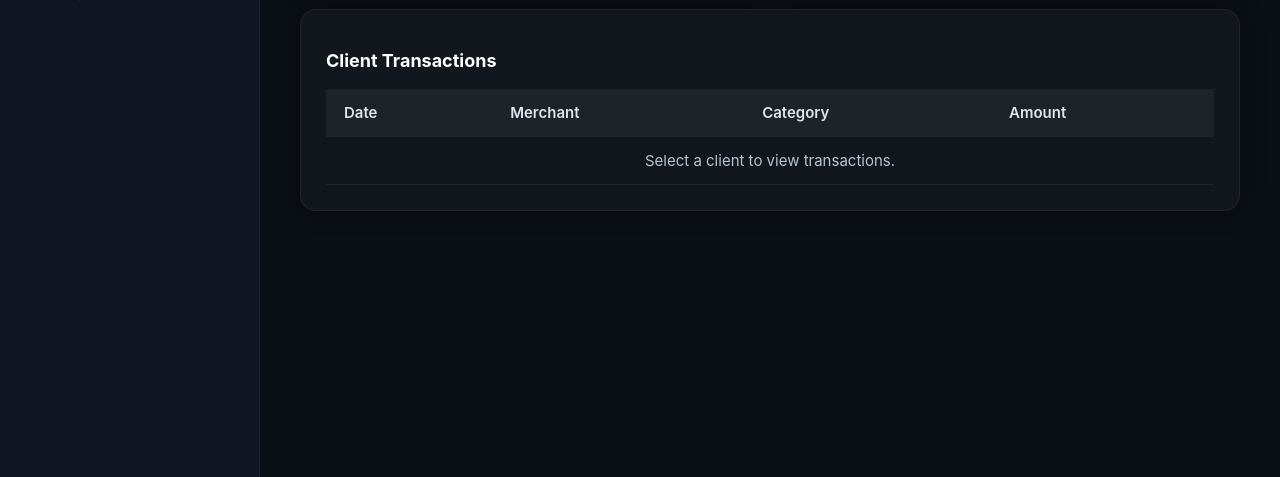
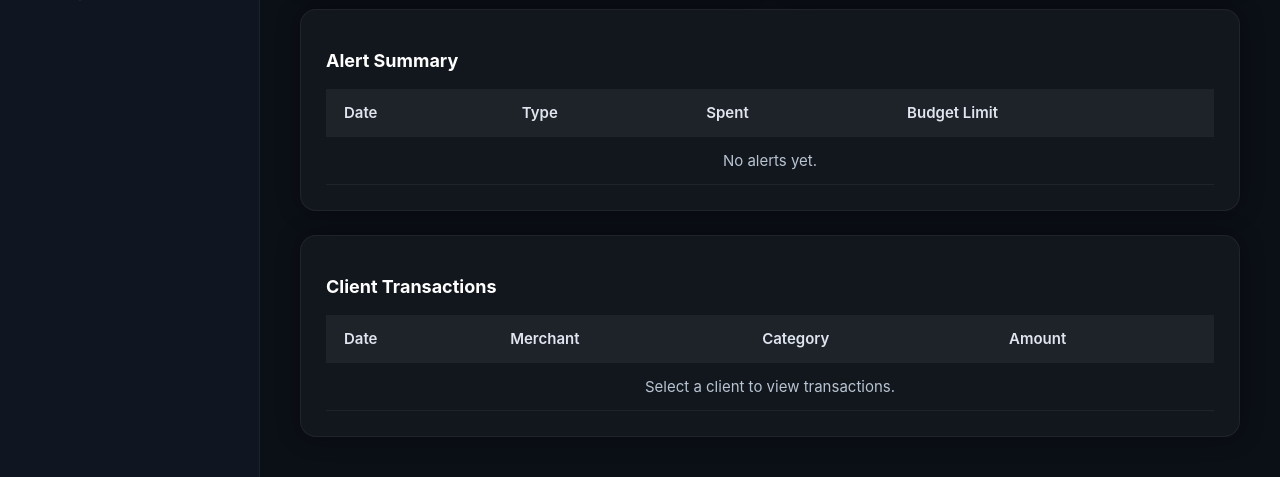
Before and after one commit to G1-F25-COMP231/G1-F25-COMP231, a Flask app: page /advisor_summary in a window 1280 px wide. Shown: the part 458-935 px from the top of the page. Run offline with Flask 3, Linux system fonts and the light colour scheme; the visitor is signed in with stand-in values (Sample User, id 1); parts of the project's set-up code (start-up, migrations or seed data) failed here and were passed over.

Commit message:
Budget Alert for financial Advisor

```diff
--- a/app.py
+++ b/app.py
@@ -333,6 +333,170 @@ def advisor_summary_page():
     if session.get("role") != "Financial Advisor":
         return redirect("/dashboard.html")
     return render_template("advisor_summary.html")
+
+
+@app.route("/api/advisor/check_overspending", methods=["POST"])
+@login_required
+def api_check_overspending():
+    if session.get("role") != "Financial Advisor":
+        return jsonify({"ok": False, "message": "Unauthorized"}), 403
+
+    data = request.get_json() or {}
+    client_link_id = data.get("client_id")
+    time_filter = data.get("time_filter", "month")
+
+    if not client_link_id:
+        return jsonify({"ok": False, "message": "Missing client id"}), 400
+
+    advisor_id = ObjectId(session["user_id"])
+
+    try:
+        link_obj_id = ObjectId(client_link_id)
+    except:
+        return jsonify({"ok": False, "message": "Invalid client id"}), 400
+
+    # Confirm advisor owns this client
+    link = clients_col.find_one({
+        "_id": link_obj_id,
+        "advisor_id": advisor_id
+    })
+
+    if not link:
+        return jsonify({"ok": False, "message": "Client not found"}), 404
+
+    client_user_id = str(link["user_id"])
+
+    # Time filter
+    now = datetime.utcnow().date()
+    if time_filter == "month":
+        cutoff = now - timedelta(days=30)
+    elif time_filter == "quarter":
+        cutoff = now - timedelta(days=90)
+    else:
+        cutoff = now - timedelta(days=365)
+
+    # Fetch Plaid data
+    bank_doc = bank_accounts_col.find_one({"user_id": client_user_id})
+    if not bank_doc:
+        return jsonify({"ok": True, "overspending": False, "reason": "No bank data"})
+
+    txs = bank_doc.get("recent_transactions", [])
+    total_spent = 0.0
+
+    for tx in txs:
+        # parse date
+        d_str = tx.get("date")
+        try:
+            d = datetime.fromisoformat(d_str).date()
+            if d < cutoff:
+                continue
+        except:
+            continue
+
+        amt = float(tx.get("amount", 0))
+        name = tx.get("name", "")
+        cat = tx.get("category", "")
+
+        is_income = _classify_direction(name, cat)
+        if not is_income:
+            total_spent += abs(amt)
+
+    # Spending limit (default = 1000)
+    user_doc = users_col.find_one({"_id": link["user_id"]})
+    spending_limit = float(user_doc.get("spending_limit", DEFAULT_SPENDING_LIMIT))
+
+    overspending = total_spent > spending_limit
+
+    # Store alert if overspending
+    if overspending:
+        db.alerts.insert_one({
+            "client_id": client_user_id,
+            "advisor_id": advisor_id,
+            "timestamp": datetime.utcnow(),
+            "amount_spent": total_spent,
+            "budget_limit": spending_limit,
+            "type": "overspending"
+        })
+
+    return jsonify({
+        "ok": True,
+        "overspending": overspending,
+        "total_spent": round(total_spent, 2),
+        "budget_limit": spending_limit
+    })
+
+
+
+@app.route("/api/advisor/alert_summary/<client_link_id>")
+@login_required
+def api_alert_summary(client_link_id):
+    if session.get("role") != "Financial Advisor":
+        return jsonify({"ok": False, "message": "Unauthorized"}), 403
+
+    advisor_id = ObjectId(session["user_id"])
+
+    try:
+        link_obj = ObjectId(client_link_id)
+    except:
+        return jsonify({"ok": False, "message": "Invalid id"}), 400
+
+    link = clients_col.find_one({"_id": link_obj, "advisor_id": advisor_id})
+    if not link:
+        return jsonify({"ok": False, "message": "Client not found"}), 404
+
+    client_user_id = str(link["user_id"])
+
+    alerts = list(db.alerts.find(
+        {"client_id": client_user_id}
+    ).sort("timestamp", -1))
+
+    formatted = []
+    for a in alerts:
+        formatted.append({
+            "timestamp": a["timestamp"].isoformat(),
+            "type": a.get("type", "overspending"),
+            "spent": a.get("amount_spent", 0),
+            "limit": a.get("budget_limit", 0)
+        })
+
+    return jsonify({"ok": True, "alerts": formatted})
+
+
+
+@app.route("/api/user/update_spending_limit", methods=["POST"])
+@login_required
+def api_update_spending_limit():
+    data = request.get_json(silent=True) or {}
+    new_limit = data.get("limit")
+
+    print("== UPDATE SPENDING LIMIT ==")
+    print("SESSION USER:", session.get("user_id"))
+
+    if new_limit is None:
+        return jsonify({"ok": False, "message": "Limit required"}), 400
+
+    try:
+        new_limit = float(new_limit)
+    except:
+        return jsonify({"ok": False, "message": "Invalid limit value"}), 400
+
+    user_id = session.get("user_id")
+
+    users_col.update_one(
+        {"_id": ObjectId(user_id)},
+        {"$set": {"spending_limit": new_limit}}
+    )
+
+    recalc_spending_flag_for_user(user_id)
+
+    print("LIMIT UPDATED TO:", new_limit)
+
+    return jsonify({
+        "ok": True,
+        "limit": new_limit,
+        "message": "Spending limit updated"
+    })
+
 
 
 from bson import ObjectId, errors as bson_errors  # keep this import
--- a/static/advisor_summary.js
+++ b/static/advisor_summary.js
@@ -22,9 +22,9 @@ function initAdvisorSummary() {
 
   // Load advisor's clients into dropdown
   loadAdvisorClients().then(() => {
-    // If page was opened from "View Summary" link, try to pre-select that client
+    // Pre-select if ?client=<id>
     const params = new URLSearchParams(window.location.search);
-    const clientParam = params.get("client"); // link id (from clients_col)
+    const clientParam = params.get("client");
 
     const clientSelect = document.getElementById("clientSelect");
     if (clientParam && clientSelect) {
@@ -54,7 +54,6 @@ function initAdvisorSummary() {
 
 /**
  * Fill <select id="clientSelect"> with advisor's clients.
- * Expects /api/advisor/clients to return { ok: true, clients: [ { _id, user_id, fullName, email, ... } ] }
  */
 function loadAdvisorClients() {
   const clientSelect = document.getElementById("clientSelect");
@@ -62,10 +61,10 @@ function loadAdvisorClients() {
 
   return fetch("/api/advisor/clients")
     .then((res) => res.json())
-    .then((data) => {
-      const clients = Array.isArray(data) ? data : data.clients || [];
+    .then((clients) => {
+      clients = Array.isArray(clients) ? clients : [];
 
-      if (!Array.isArray(clients) || clients.length === 0) {
+      if (!clients.length) {
         clientSelect.innerHTML =
           '<option value="">No clients available</option>';
         return;
@@ -78,9 +77,7 @@ function loadAdvisorClients() {
         const name = c.full_name || c.fullName || "Unknown";
         const email = c.email || "";
 
-        // value is the client-link id (clients_col _id)
-        opt.value = c._id;
-        // keep user_id in data attribute if we ever want it
+        opt.value = c._id; // client link id
         if (c.user_id) opt.dataset.userId = c.user_id;
 
         opt.textContent = email ? `${name} (${email})` : name;
@@ -94,7 +91,6 @@ function loadAdvisorClients() {
 
 /**
  * Load summary for selected client + time range.
- * If no Plaid data, show "No data available" in both chart cards.
  */
 function reloadSummary() {
   const clientSelect = document.getElementById("clientSelect");
@@ -105,9 +101,12 @@ function reloadSummary() {
     return;
   }
 
-  const clientLinkId = clientSelect.value; // clients_col _id
+  const clientLinkId = clientSelect.value;
   const range = timeFilter ? timeFilter.value : "month";
 
+  // -------------------------
+  // 1) Load main summary data
+  // -------------------------
   fetch(
     `/api/advisor/summary?client=${encodeURIComponent(
       clientLinkId
@@ -115,29 +114,113 @@ function reloadSummary() {
   )
     .then((res) => res.json())
     .then((data) => {
-      // If backend says no data (no Plaid), show the "No data" state
       if (!data || data.ok === false || data.hasData === false) {
         showNoDataState();
-        return;
-      }
-
+      } else {
         hideNoDataState();
-
         renderLineChart(data.income || [], data.expenses || [], data.labels || []);
         renderPieChart(data.categoryBreakdown || {});
         updateTransactionsTable(data.transactions || []);
+      }
     })
     .catch((err) => {
       console.error("Error loading summary:", err);
       showNoDataState();
     });
+
+  // -------------------------
+  // 2) Check overspending
+  // -------------------------
+  checkOverspending(clientLinkId, range);
+
+  // -------------------------
+  // 3) Load alert summary
+  // -------------------------
+  loadAlertSummary(clientLinkId);
 }
 
 /* ==========================
-   NO DATA STATE HANDLING
+   OVEREPENDING CHECK + BANNER
+   ========================== */
+function checkOverspending(linkId, timeFilter) {
+  fetch("/api/advisor/check_overspending", {
+    method: "POST",
+    headers: { "Content-Type": "application/json" },
+    body: JSON.stringify({
+      client_id: linkId,
+      time_filter: timeFilter,
+    }),
+  })
+    .then((res) => res.json())
+    .then((data) => {
+      if (!data.ok) return;
+      if (data.overspending) {
+        showOverspendingBanner(data.total_spent, data.budget_limit);
+      } else {
+        hideOverspendingBanner();
+      }
+    })
+    .catch((err) => console.error("Overspending error:", err));
+}
+
+function showOverspendingBanner(spent, limit) {
+  const banner = document.getElementById("overspendingBanner");
+  if (!banner) return;
+
+  banner.innerHTML = `⚠️ Overspending Alert: Spent $${spent.toFixed(
+    2
+  )} (Limit: $${limit})`;
+  banner.style.display = "block";
+}
+
+function hideOverspendingBanner() {
+  const banner = document.getElementById("overspendingBanner");
+  if (!banner) return;
+  banner.style.display = "none";
+}
+
+/* ==========================
+   ALERT SUMMARY MODULE
+   ========================== */
+function loadAlertSummary(clientLinkId) {
+  fetch(`/api/advisor/alert_summary/${clientLinkId}`)
+    .then((res) => res.json())
+    .then((data) => {
+      const tbody = document.getElementById("alertSummaryTableBody");
+      if (!tbody) return;
+
+      tbody.innerHTML = "";
+
+      if (!data.alerts || !data.alerts.length) {
+        tbody.innerHTML = `
+          <tr>
+            <td colspan="4" style="text-align:center; color:#b8c4d1;">
+              No alerts recorded.
+            </td>
+          </tr>
+        `;
+        return;
+      }
+
+      data.alerts.forEach((a) => {
+        const dateStr = new Date(a.timestamp).toLocaleDateString();
+        const row = document.createElement("tr");
+        row.innerHTML = `
+          <td>${dateStr}</td>
+          <td>${a.type}</td>
+          <td>$${a.spent.toFixed(2)}</td>
+          <td>$${a.limit.toFixed(2)}</td>
+        `;
+        tbody.appendChild(row);
+      });
+    })
+    .catch((err) => console.error("Alert Summary Error:", err));
+}
+
+/* ==========================
+   NO DATA STATE
    ========================== */
 function showNoDataState() {
-  // Destroy charts if they exist
   if (lineChart) {
     lineChart.destroy();
     lineChart = null;
@@ -147,19 +230,12 @@ function showNoDataState() {
     pieChart = null;
   }
 
-  const lineCanvas = document.getElementById("lineChart");
-  const pieCanvas = document.getElementById("pieChart");
-  const lineNoData = document.getElementById("lineChartNoData");
-  const pieNoData = document.getElementById("pieChartNoData");
+  document.getElementById("lineChart").style.display = "none";
+  document.getElementById("pieChart").style.display = "none";
+  document.getElementById("lineChartNoData").style.display = "block";
+  document.getElementById("pieChartNoData").style.display = "block";
 
-  if (lineCanvas) lineCanvas.style.display = "none";
-  if (pieCanvas) pieCanvas.style.display = "none";
-  if (lineNoData) lineNoData.style.display = "block";
-  if (pieNoData) pieNoData.style.display = "block";
-
-  const tbody = document.getElementById("clientTxTableBody");
-  if (tbody) {
-    tbody.innerHTML = `
+  document.getElementById("clientTxTableBody").innerHTML = `
     <tr>
       <td colspan="4" style="text-align:center; color:#b8c4d1;">
         No transactions available.
@@ -167,18 +243,12 @@ function showNoDataState() {
     </tr>
   `;
 }
-}
 
 function hideNoDataState() {
-  const lineCanvas = document.getElementById("lineChart");
-  const pieCanvas = document.getElementById("pieChart");
-  const lineNoData = document.getElementById("lineChartNoData");
-  const pieNoData = document.getElementById("pieChartNoData");
-
-  if (lineCanvas) lineCanvas.style.display = "block";
-  if (pieCanvas) pieCanvas.style.display = "block";
-  if (lineNoData) lineNoData.style.display = "none";
-  if (pieNoData) pieNoData.style.display = "none";
+  document.getElementById("lineChart").style.display = "block";
+  document.getElementById("pieChart").style.display = "block";
+  document.getElementById("lineChartNoData").style.display = "none";
+  document.getElementById("pieChartNoData").style.display = "none";
 }
 
 /* ==========================
@@ -216,9 +286,7 @@ function renderLineChart(income, expenses, labels) {
     },
     options: {
       responsive: true,
-      plugins: {
-        legend: { labels: { color: "#fff" } },
-      },
+      plugins: { legend: { labels: { color: "#fff" } } },
       scales: {
         x: {
           ticks: { color: "#ccc" },
@@ -246,7 +314,6 @@ function renderPieChart(breakdown) {
   const labels = Object.keys(breakdown);
   const values = Object.values(breakdown);
 
-  // If backend sent empty breakdown, show "No data" instead
   if (!labels.length) {
     showNoDataState();
     return;
@@ -278,9 +345,7 @@ function renderPieChart(breakdown) {
     },
     options: {
       responsive: true,
-      plugins: {
-        legend: { labels: { color: "#fff" } },
-      },
+      plugins: { legend: { labels: { color: "#fff" } } },
     },
   });
 }
@@ -316,9 +381,7 @@ function updateTransactionsTable(transactions) {
           <td>${date}</td>
           <td>${merchant}</td>
           <td>${category}</td>
-          <td style="color:${color};">
-            ${formatMoney(amt)}
-          </td>
+          <td style="color:${color};">${formatMoney(amt)}</td>
         </tr>
       `;
     })
--- a/templates/advisor_summary.html
+++ b/templates/advisor_summary.html
@@ -3,6 +3,21 @@
 {% block content %}
 
 <h1 class="page-title">Client Financial Summary</h1>
+
+<!-- 🔥 OVEREPENDING BANNER (NEW) -->
+<div id="overspendingBanner" style="
+  display:none;
+  background:#ff5b5b;
+  padding:14px;
+  color:white;
+  border-radius:10px;
+  margin-bottom:20px;
+  text-align:center;
+  font-weight:600;
+  box-shadow:0 0 15px rgba(255,0,0,0.2);
+">
+  Overspending detected.
+</div>
 
 <!-- TOP CONTROLS: client + time range -->
 <div class="summary-controls">
@@ -47,6 +62,29 @@
 
 </div>
 
+<!-- 🔥 ALERT SUMMARY MODULE (NEW) -->
+<div class="summary-card" style="margin-top:24px;">
+  <h2>Alert Summary</h2>
+
+  <table class="advisor-table">
+    <thead>
+      <tr>
+        <th>Date</th>
+        <th>Type</th>
+        <th>Spent</th>
+        <th>Budget Limit</th>
+      </tr>
+    </thead>
+    <tbody id="alertSummaryTableBody">
+      <tr>
+        <td colspan="4" style="color:#b8c4d1; text-align:center;">
+          No alerts yet.
+        </td>
+      </tr>
+    </tbody>
+  </table>
+</div>
+
 <!-- TRANSACTIONS LIST -->
 <div class="summary-card" style="margin-top:24px;">
   <h2>Client Transactions</h2>
```
Also changed, not shown: static/settings.js (+33 -11 lines). Lines whose indentation alone changed are shown as unchanged.
